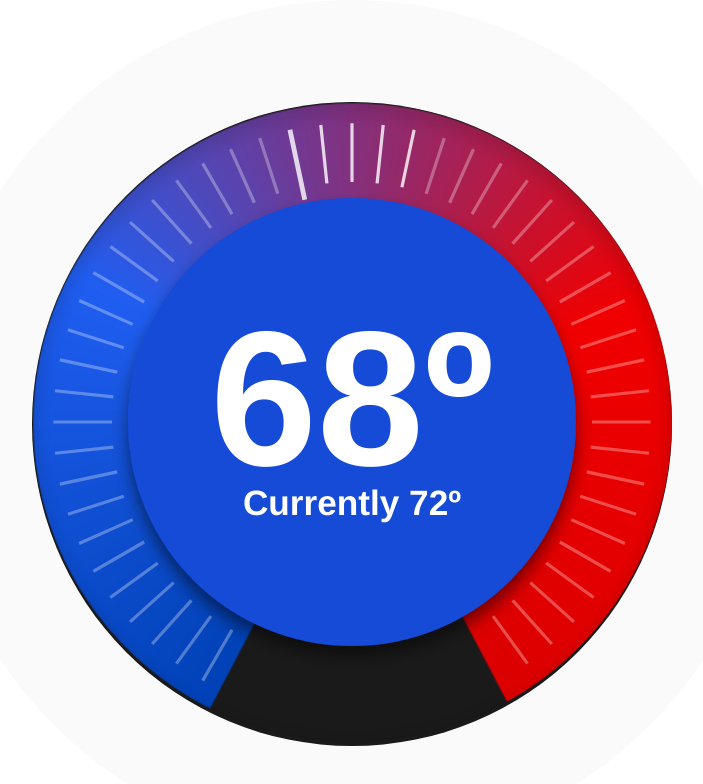
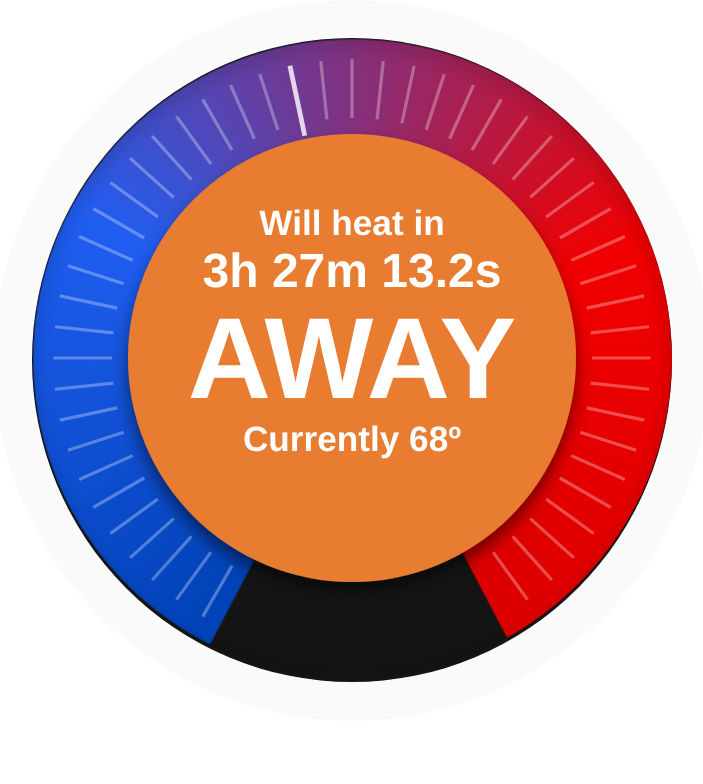
Before and after one commit to BurrowApp/burrow-react, a React (Create React App) app: page / in a window 1280 px wide. Shown: the top 784 px of the page, without its empty margins (288-991 px from the left). Built offline with nearby package versions, Linux system fonts and the light colour scheme.

Commit message:
Add scheduled resume time to 'away' mode Styling changes

```diff
--- a/package.json
+++ b/package.json
@@ -3,6 +3,7 @@
   "version": "0.1.0",
   "private": true,
   "dependencies": {
+    "pretty-ms": "^4.0.0",
     "react": "^16.6.1",
     "react-dom": "^16.6.1",
     "react-scripts": "2.1.1"
--- a/src/App.js
+++ b/src/App.js
@@ -4,10 +4,16 @@ import Thermostat from "./containers/Thermostat.js"
 
 class App extends Component {
   state = {
-    away: false,
-    ambientTemperature: 72,
+    ambientTemperature: 68,
     targetTemperature: 68,
-    hvacMode: "cooling",
+    hvacMode: "away",
+    // hvacMode: "off",
+    // hvacMode: "heating",
+    // hvacMode: "cooling",
+    awayResumeTime: 12433245,
+    // awayResumeTime: null,
+    awayResumeMode: "heat",
+    hvacFan: false,
   }
 
   render() {
@@ -17,6 +23,8 @@ class App extends Component {
           height="50vw"
           width="50vw"
           away={this.state.away}
+          awayResumeTime={this.state.awayResumeTime}
+          awayResumeMode={this.state.awayResumeMode}
           ambientTemperature={this.state.ambientTemperature}
           targetTemperature={this.state.targetTemperature}
           hvacMode={this.state.hvacMode}
--- a/src/containers/Thermostat.js
+++ b/src/containers/Thermostat.js
@@ -1,23 +1,31 @@
+import prettyMs from "pretty-ms"
 import PropTypes from "prop-types"
 import React from "react"
 import thermostatBgImg from "../thermostat-bg.png"
 
 class Thermostat extends React.Component {
   getStyles() {
-    const colors = { hvacOff: "HSL(0, 0%, 8%)", hvacHeating: "HSL(360, 100%, 45%)", hvacCooling: "HSL(223, 84%, 46%)" }
+    const colors = {
+      hvacOff: "HSL(0, 0%, 14%)",
+      hvacHeating: "HSL(360, 100%, 45%)",
+      hvacCooling: "HSL(223, 84%, 46%)",
+      hvacAway: "HSL(25, 80%, 55%)",
+    }
     // const colors = { hvacOff: "hsl(0, 0%, 8%)", hvacHeating: "HSL(341, 65%, 45%)", hvacCooling: "HSL(278, 54%, 34%)" }
     let dialColor = colors.hvacOff
     if (this.props.hvacMode === "heating") {
       dialColor = colors.hvacHeating
     } else if (this.props.hvacMode === "cooling") {
       dialColor = colors.hvacCooling
+    } else if (this.props.hvacMode === "away") {
+      dialColor = colors.hvacAway
     }
 
     return {
       outerRing: {
         position: "relative",
         display: "inline-block",
-        padding: "8vw",
+        padding: "3vw",
         borderRadius: "50%",
         backgroundColor: "HSL(0, 0%, 98%)",
       },
@@ -29,7 +37,7 @@ class Thermostat extends React.Component {
         boxShadow: "inset 0 0.5vw 1vw 0.5vw rgba(0, 0, 0, 0.1)",
       },
       dialWrap: {
-        backgroundColor: "HSL(0, 0%, 10%)",
+        backgroundColor: "HSL(0, 0%, 8%)",
         borderRadius: "50%",
       },
       dialContainer: {
@@ -53,7 +61,7 @@ class Thermostat extends React.Component {
         alignmentBaseline: "central",
         fontSize: "120px",
         fontWeight: "bold",
-        visibility: this.props.away ? "hidden" : "visible",
+        visibility: this.props.hvacMode === "away" || this.props.hvacMode === "off" ? "hidden" : "visible",
       },
       ambient: {
         fill: "white",
@@ -70,15 +78,35 @@ class Thermostat extends React.Component {
         alignmentBaseline: "central",
         fontSize: "72px",
         fontWeight: "bold",
-        opacity: this.props.away ? "1" : "0",
+        opacity: this.props.hvacMode === "away" ? "1" : "0",
         pointerEvents: "none",
       },
-      leaf: {
-        fill: "#13EB13",
-        opacity: this.props.leaf ? "1" : "0",
-        visibility: this.props.away ? "hidden" : "visible",
-        WebkitTransition: "opacity 0.5s",
-        transition: "opacity 0.5s",
+      awayResumeText: {
+        fill: "white",
+        textAnchor: "middle",
+        fontFamily: "Helvetica, sans-serif",
+        alignmentBaseline: "central",
+        fontSize: "22px",
+        fontWeight: "bold",
+        opacity: this.props.hvacMode === "away" ? "1" : "0",
+      },
+      awayResumeTime: {
+        fill: "white",
+        textAnchor: "middle",
+        fontFamily: "Helvetica, sans-serif",
+        alignmentBaseline: "central",
+        fontSize: "30px",
+        fontWeight: "bold",
+        opacity: this.props.hvacMode === "away" ? "1" : "0",
+      },
+      off: {
+        fill: "white",
+        textAnchor: "middle",
+        fontFamily: "Helvetica, sans-serif",
+        alignmentBaseline: "central",
+        fontSize: "72px",
+        fontWeight: "bold",
+        opacity: this.props.hvacMode === "off" ? "1" : "0",
         pointerEvents: "none",
       },
     }
@@ -125,7 +153,7 @@ class Thermostat extends React.Component {
     // Determine the maximum and minimum values to display.
     let actualMinValue
     let actualMaxValue
-    if (this.props.away) {
+    if (this.props.hvacMode === "away" || this.props.hvacMode === "off") {
       actualMinValue = this.props.ambientTemperature
       actualMaxValue = actualMinValue
     } else {
@@ -179,6 +207,10 @@ class Thermostat extends React.Component {
       tickArray.push(tickElement)
     }
 
+    // Make away resume time human readable
+    const convertedAwayResumeTime =
+      this.props.awayResumeTime && prettyMs(this.props.awayResumeTime, { secDecimalDigits: 0 })
+
     // The styles change based on state.
     const styles = this.getStyles()
 
@@ -214,11 +246,20 @@ class Thermostat extends React.Component {
             <text x={radius} y={radius * 0.925} style={styles.target}>
               {Math.round(this.props.targetTemperature)}º
             </text>
-            <text x={radius} y={radius * 1.25} style={styles.ambient}>
-              Currently {Math.round(this.props.ambientTemperature)}º
+            <text x={radius} y={radius * 0.575} style={styles.awayResumeText}>
+              {convertedAwayResumeTime && `Will ${this.props.awayResumeMode === "cool" ? "cool" : "heat"} in`}
+            </text>
+            <text x={radius} y={radius * 0.725} style={styles.awayResumeTime}>
+              {convertedAwayResumeTime}
             </text>
             <text x={radius} y={radius} style={styles.away}>
               AWAY
+            </text>
+            <text x={radius} y={radius} style={styles.off}>
+              OFF
+            </text>
+            <text x={radius} y={radius * 1.25} style={styles.ambient}>
+              Currently {Math.round(this.props.ambientTemperature)}º
             </text>
           </svg>
         </div>
@@ -240,14 +281,12 @@ Thermostat.propTypes = {
   maxValue: PropTypes.number,
   /* Indicates whether or not the thermostat is in "away mode" */
   away: PropTypes.bool,
-  /* Indicates whether or not the thermostat is in "energy savings mode" */
-  leaf: PropTypes.bool,
   /* Actual temperature detected by the thermostat */
   ambientTemperature: PropTypes.number,
   /* Desired temperature that the thermostat attempts to reach */
   targetTemperature: PropTypes.number,
   /* Current state of operations within the thermostat */
-  hvacMode: PropTypes.oneOf(["off", "heating", "cooling"]),
+  hvacMode: PropTypes.oneOf(["off", "away", "heating", "cooling"]),
 }
 
 Thermostat.defaultProps = {
@@ -256,8 +295,8 @@ Thermostat.defaultProps = {
   numTicks: 50,
   minValue: 40,
   maxValue: 100,
-  away: false,
-  leaf: false,
+  awayResumeTime: null,
+  awayResumeMode: null,
   ambientTemperature: 74,
   targetTemperature: 68,
   hvacMode: "off",
```
Also changed, not shown: 1 other file (tests, documents, lock files or other folders).
